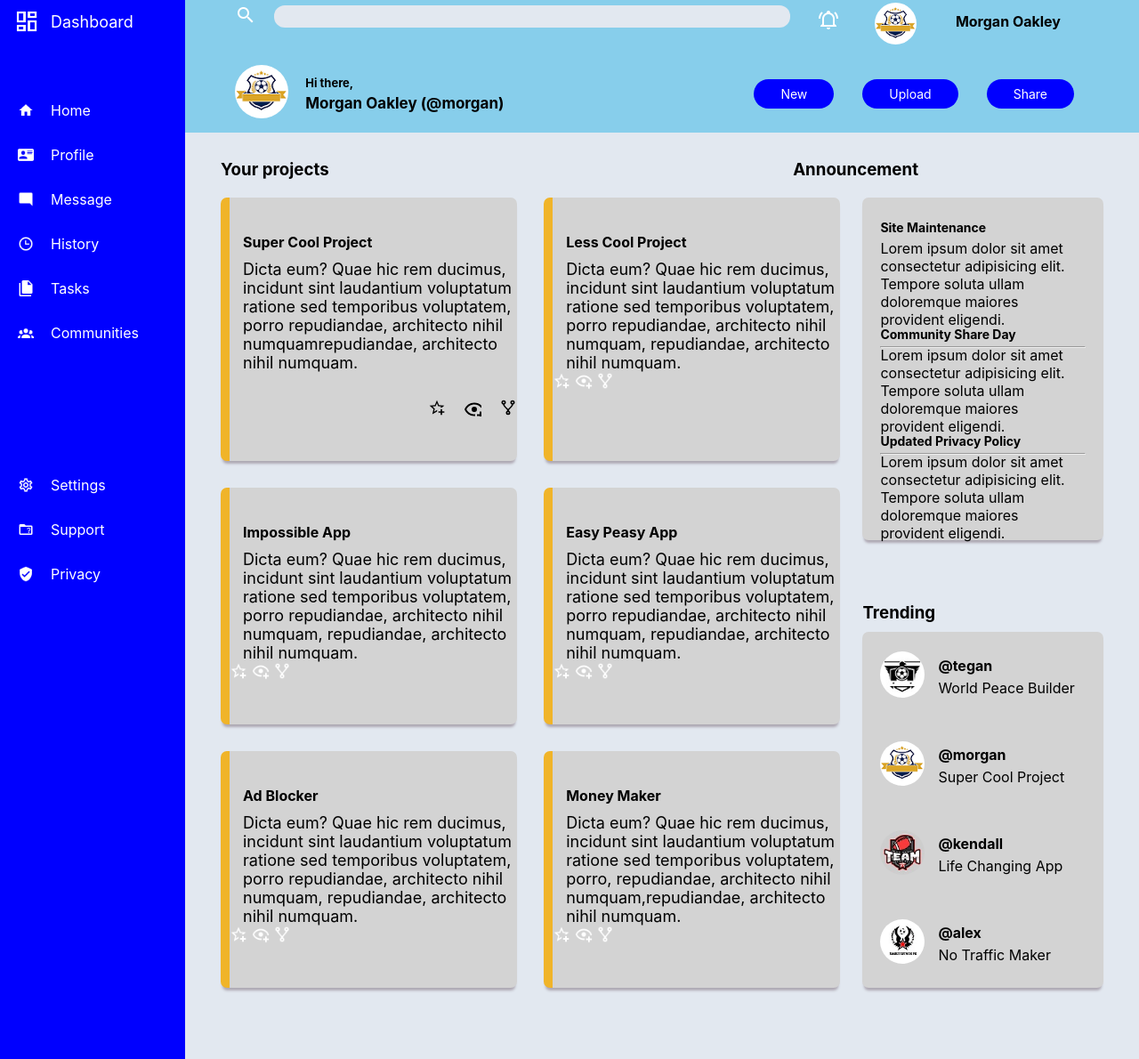
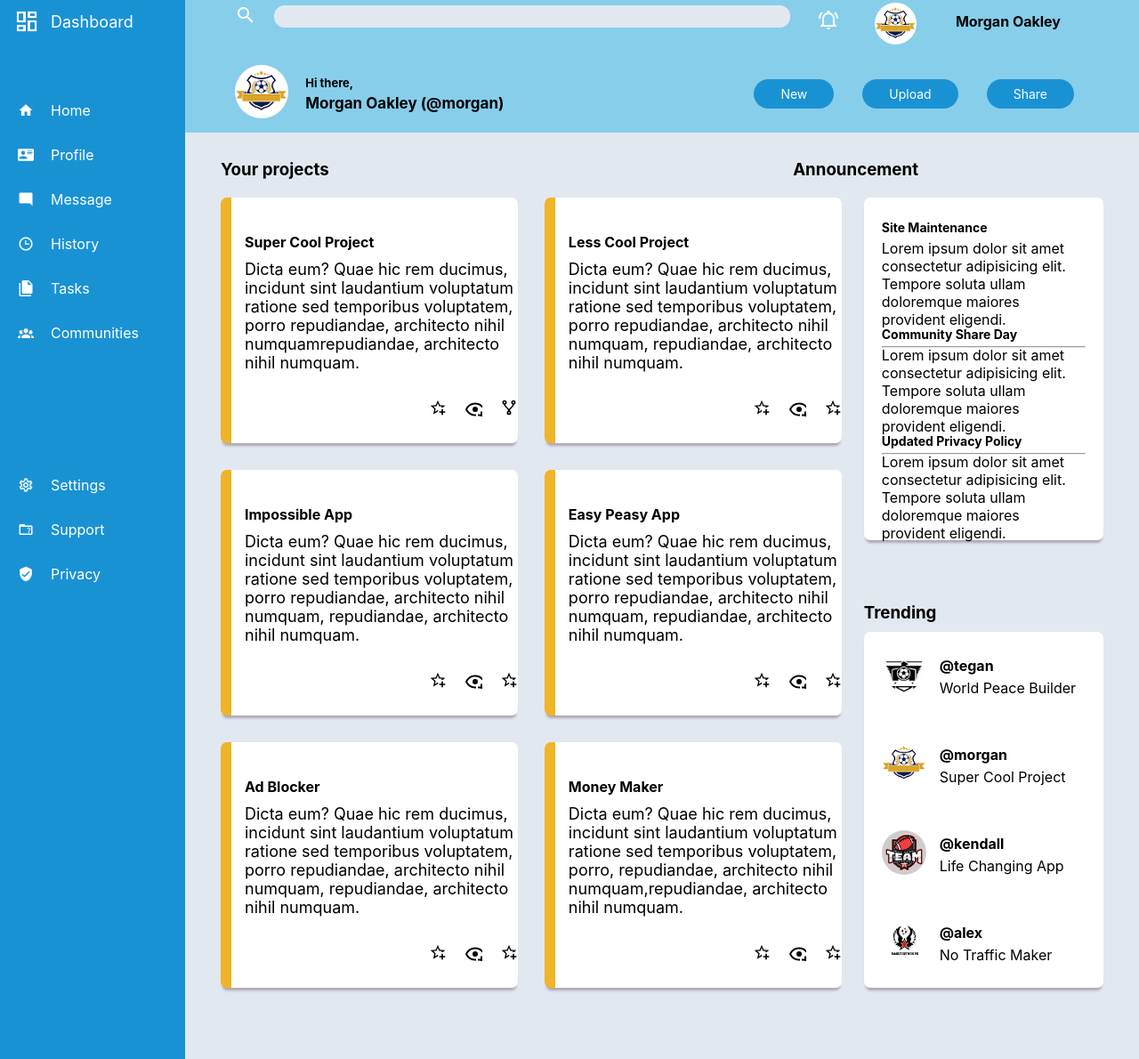
Before and after one commit to onyedikamike/Admin_Dashboard, a plain HTML site: page index.html in a window 1280 px wide. Shown: the part 21-1211 px from the top of the page at 89% size. Drawn offline with Linux system fonts and the light colour scheme.

Commit message:
Add unordered list to img on HTML

```diff
--- a/index.html
+++ b/index.html
@@ -180,9 +180,17 @@
                 </p>
               </div>
               <div class="cards_icons">
-                <img src="images/star-plus-outline.png" alt="star_plus" />
-                <img src="images/eye-plus-outline.png" alt="eye_plus" />
-                <img src="images/source-fork.png" alt="source_fork" />
+                <ul class="cards-ul">
+                  <li>
+                    <img src="images/star-plus-outline.svg" alt="star_plus" />
+                  </li>
+                  <li>
+                    <img src="images/eye-plus-outline.svg" alt="eye_plus" />
+                  </li>
+                  <li>
+                    <img src="images/star-plus-outline.svg" alt="source_fork" />
+                  </li>
+                </ul>
               </div>
             </div>
 
@@ -197,9 +205,17 @@
                 </p>
               </div>
               <div class="cards_icons">
-                <img src="images/star-plus-outline.png" alt="star_plus" />
-                <img src="images/eye-plus-outline.png" alt="eye_plus" />
-                <img src="images/source-fork.png" alt="source_fork" />
+                <ul class="cards-ul">
+                  <li>
+                    <img src="images/star-plus-outline.svg" alt="star_plus" />
+                  </li>
+                  <li>
+                    <img src="images/eye-plus-outline.svg" alt="eye_plus" />
+                  </li>
+                  <li>
+                    <img src="images/star-plus-outline.svg" alt="source_fork" />
+                  </li>
+                </ul>
               </div>
             </div>
             <div class="card_content">
@@ -213,9 +229,17 @@
                 </p>
               </div>
               <div class="cards_icons">
-                <img src="images/star-plus-outline.png" alt="star_plus" />
-                <img src="images/eye-plus-outline.png" alt="eye_plus" />
-                <img src="images/source-fork.png" alt="source_fork" />
+                <ul class="cards-ul">
+                  <li>
+                    <img src="images/star-plus-outline.svg" alt="star_plus" />
+                  </li>
+                  <li>
+                    <img src="images/eye-plus-outline.svg" alt="eye_plus" />
+                  </li>
+                  <li>
+                    <img src="images/star-plus-outline.svg" alt="source_fork" />
+                  </li>
+                </ul>
               </div>
             </div>
             <div class="card_content">
@@ -229,9 +253,17 @@
                 </p>
               </div>
               <div class="cards_icons">
-                <img src="images/star-plus-outline.png" alt="star_plus" />
-                <img src="images/eye-plus-outline.png" alt="eye_plus" />
-                <img src="images/source-fork.png" alt="source_fork" />
+                <ul class="cards-ul">
+                  <li>
+                    <img src="images/star-plus-outline.svg" alt="star_plus" />
+                  </li>
+                  <li>
+                    <img src="images/eye-plus-outline.svg" alt="eye_plus" />
+                  </li>
+                  <li>
+                    <img src="images/star-plus-outline.svg" alt="source_fork" />
+                  </li>
+                </ul>
               </div>
             </div>
             <div class="card_content">
@@ -245,9 +277,17 @@
                 </p>
               </div>
               <div class="cards_icons">
-                <img src="images/star-plus-outline.png" alt="star_plus" />
-                <img src="images/eye-plus-outline.png" alt="eye_plus" />
-                <img src="images/source-fork.png" alt="source_fork" />
+                <ul class="cards-ul">
+                  <li>
+                    <img src="images/star-plus-outline.svg" alt="star_plus" />
+                  </li>
+                  <li>
+                    <img src="images/eye-plus-outline.svg" alt="eye_plus" />
+                  </li>
+                  <li>
+                    <img src="images/star-plus-outline.svg" alt="source_fork" />
+                  </li>
+                </ul>
               </div>
             </div>
           </article>
--- a/style.css
+++ b/style.css
@@ -25,7 +25,7 @@ root {
 aside {
   grid-column: 1 / 2;
   grid-row: 1 / 6;
-  background-color: blue;
+  background-color: #1992d4;
 }
 /* styling of the navigation bar */
 
@@ -179,7 +179,7 @@ header .button {
 }
 
 header .btn {
-  background-color: blue;
+  background-color: #1992d4;
   color: white;
   border: none;
   padding: 8px 30px;
@@ -221,10 +221,10 @@ section .first_article {
 }
 
 section .card_content {
-  background-color: lightgrey;
+  background-color: white;
   margin-bottom: 20px;
   margin-right: 5px;
-  border-left: 10px solid #f0b429;
+  border-left: 12px solid #f0b429;
   border-radius: 7px;
   box-shadow: 0px 5px 3px -2px #ada7b2;
 }
@@ -291,7 +291,7 @@ section .announcement_trend {
 
 section .second_article {
   border-radius: 7px;
-  background-color: lightgrey;
+  background-color: white;
   box-shadow: 0px 5px 3px -2px #ada7b2;
   margin-bottom: 70px;
 }
@@ -320,7 +320,7 @@ section .third_article > ul li {
 
 section .third_article {
   border-radius: 7px;
-  background-color: lightgrey;
+  background-color: white;
   box-shadow: 0px 5px 3px -2px #ada7b2;
 }
 
```
